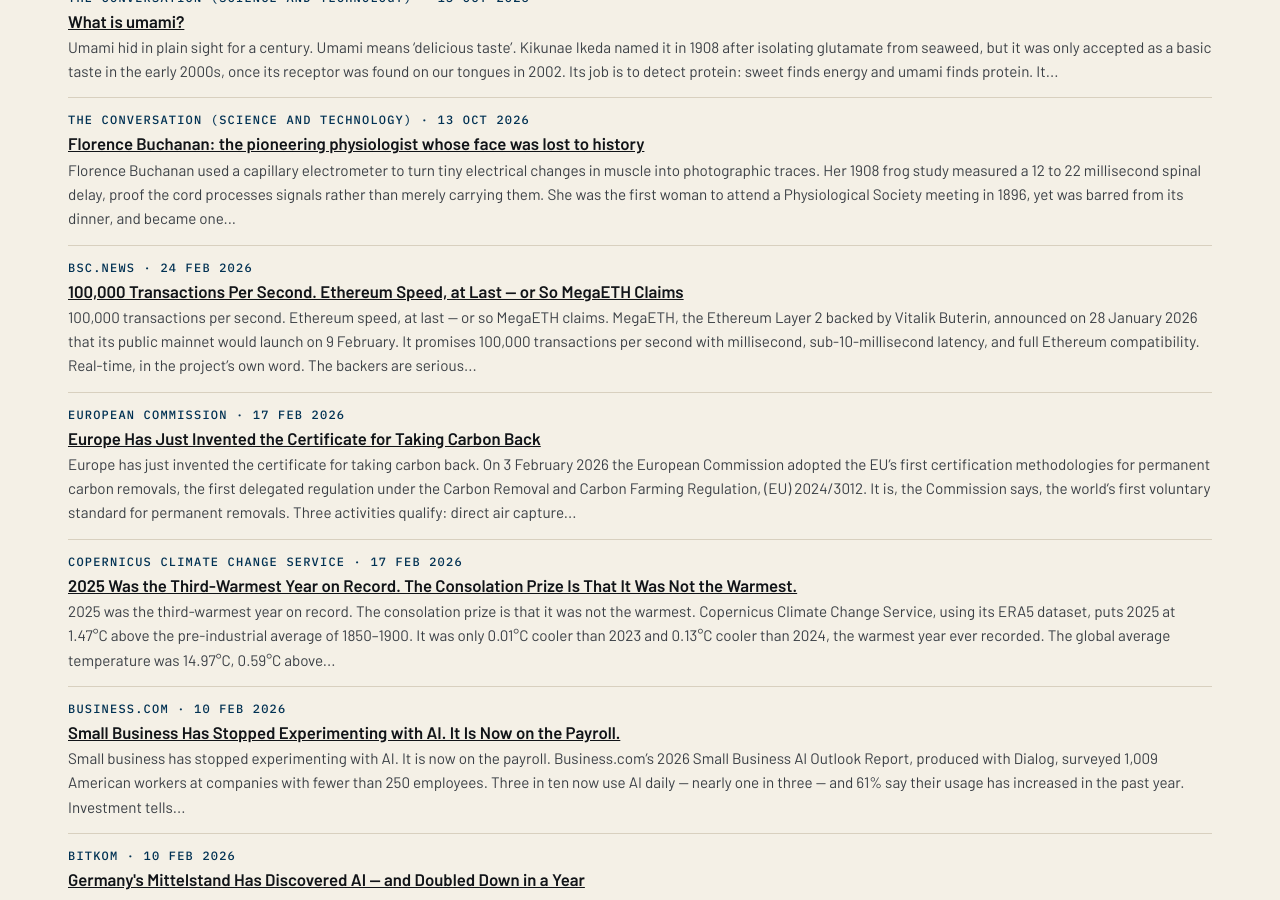
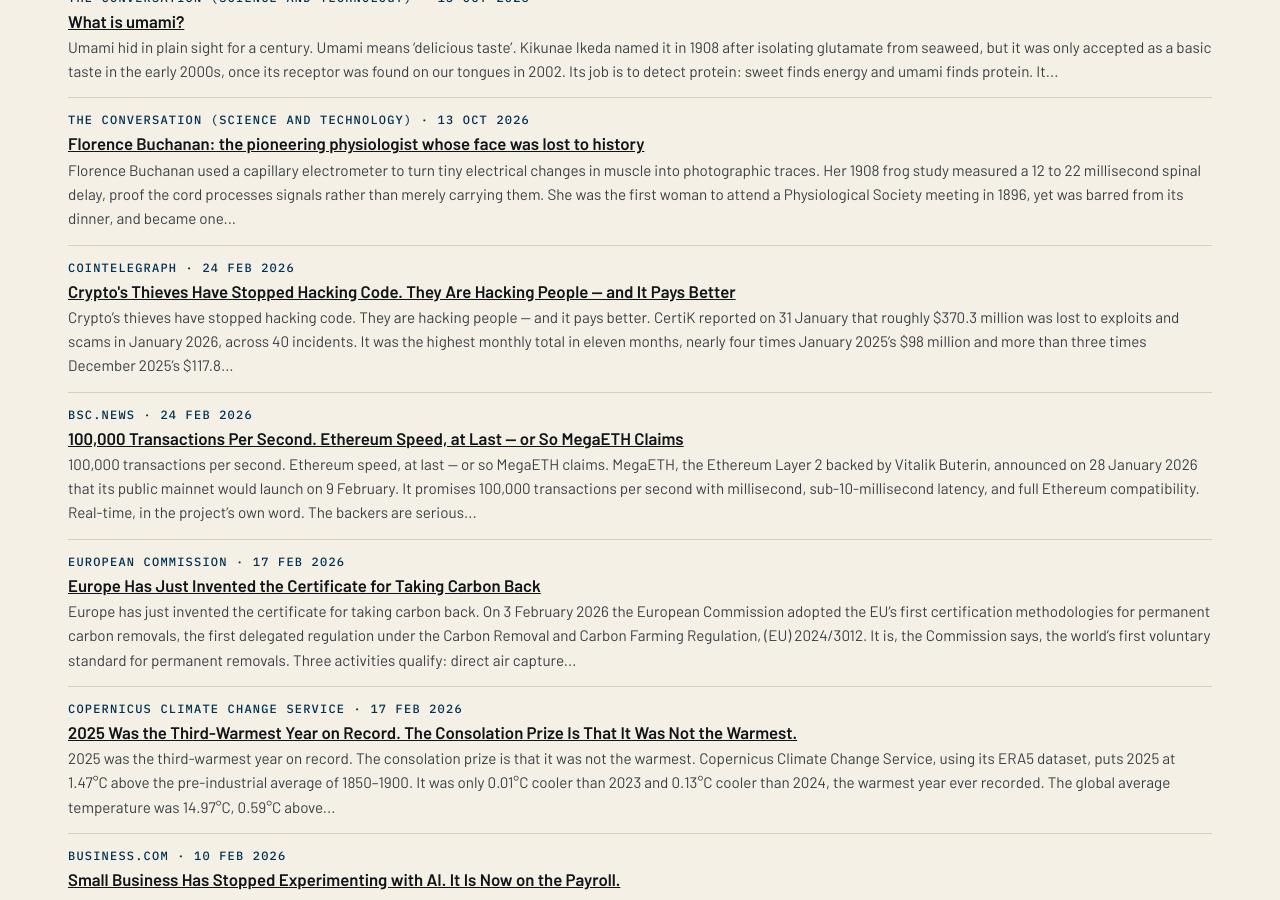
Before and after one commit to katz-news/katz.news, a Jekyll site: the page built from briefs/index.html, in a window 1280 px wide and 900 px high, scrolled down 14549 px. Built offline with Jekyll 4.4.1, drawn with Linux system fonts in a browser that asks for light colours.

Commit message:
Publish 2026-11-06

```diff
--- a/_data/build.yml
+++ b/_data/build.yml
@@ -1 +1 @@
-published_at: 2026-11-06T19:06:53Z
+published_at: 2026-11-06T19:07:56Z
--- /dev/null
+++ b/_posts/briefs/2026-11-06-cryptos-thieves-have-stopped-hacking-code-they-are-hacking-people-and-it-pays-better.md
@@ -0,0 +1,20 @@
+---
+published: true
+title: Crypto's Thieves Have Stopped Hacking Code. They Are Hacking People — and
+  It Pays Better
+date: 2026-02-24
+section: technology
+source_name: Cointelegraph
+source_url: https://cointelegraph.com/news/crypto-stolen-370m-january-quadrupling-year-on-year-certik
+---
+Crypto's thieves have stopped hacking code. They are hacking people — and it pays better.
+
+CertiK reported on 31 January that roughly $370.3 million was lost to exploits and scams in January 2026, across 40 incidents. It was the highest monthly total in eleven months, nearly four times January 2025's $98 million and more than three times December 2025's $117.8 million.
+
+Phishing did the damage: $311.3 million of the total. One victim alone lost about $284 million on 16 January, in a social-engineering scam impersonating Trezor support, tricked into sharing a recovery phrase. The largest code exploit of the month, Truebit, took $26.6 million. Phishing, not programming, is the growth business.
+
+About $4.36 million was recovered. That is the good news, and it is barely one percent of what was taken.
+
+The lesson is uncomfortable for an industry built on trustless code. The code mostly held. The humans did not.
+
+Conclusion: the weakest link in crypto is not the code, but rather the customer — and January proved it, to the tune of $370 million.
```
